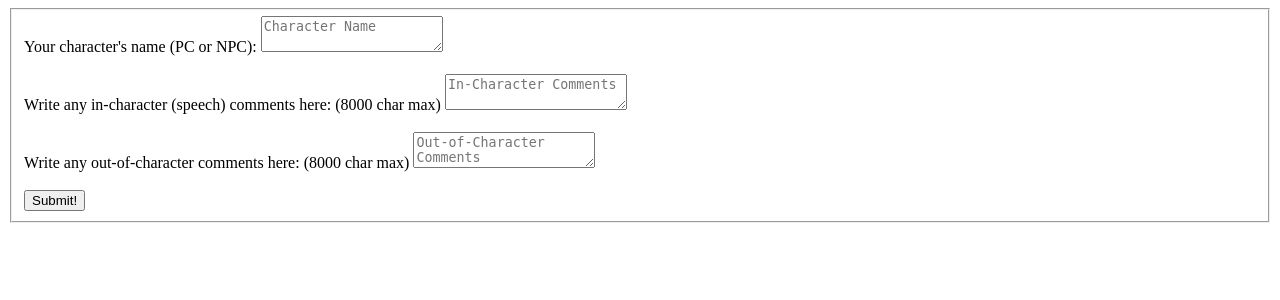
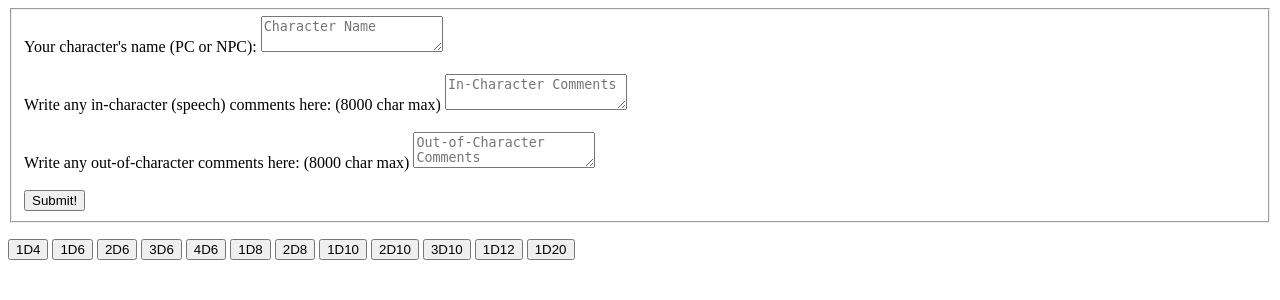
Before and after one commit to galtepeter80/downtime, a PHP site: page /comment_template.php in a window 1280 px wide. Shown: the top 300 px of the page. Run offline with PHP 8.4, Linux system fonts and the light colour scheme.

Commit message:
Update comment_template.php
adds javascript functionality for dice

```diff
--- a/comment_template.php
+++ b/comment_template.php
@@ -22,4 +22,38 @@
             <button type="submit" class="btn btn-default">Submit!</button>
         </div>
 		</fieldset>
+
 	</form>
+
+	<script>
+		// adds dice-rolling functionality to the OOC window
+		function dice(number, size) {
+			var total = 0;
+			var type = " " + number + "D" + size + " (";
+			document.getElementById("ooc_form").value += type;
+			for (i = 0; i < number; i++) {
+				var roll = Math.floor((Math.random() * size) + 1);
+				document.getElementById("ooc_form").value += " ";
+				document.getElementById("ooc_form").value += roll;
+				total += roll;
+			}
+			document.getElementById("ooc_form").value += " ) = ";
+			document.getElementById("ooc_form").value += total;
+			//return roll;
+		}
+	</script>
+
+	<! an array of dice buttons>
+	<button onclick="dice(1, 4)">1D4</button>
+	<button onclick="dice(1, 6)">1D6</button>
+	<button onclick="dice(2, 6)">2D6</button>
+	<button onclick="dice(3, 6)">3D6</button>
+	<button onclick="dice(4, 6)">4D6</button>
+	<button onclick="dice(1, 8)">1D8</button>
+	<button onclick="dice(2, 8)">2D8</button>
+	<button onclick="dice(1, 10)">1D10</button>
+	<button onclick="dice(2, 10)">2D10</button>
+	<button onclick="dice(3, 10)">3D10</button>
+	<button onclick="dice(1, 12)">1D12</button>
+	<button onclick="dice(1, 20)">1D20</button>
+	<br><br>
```
